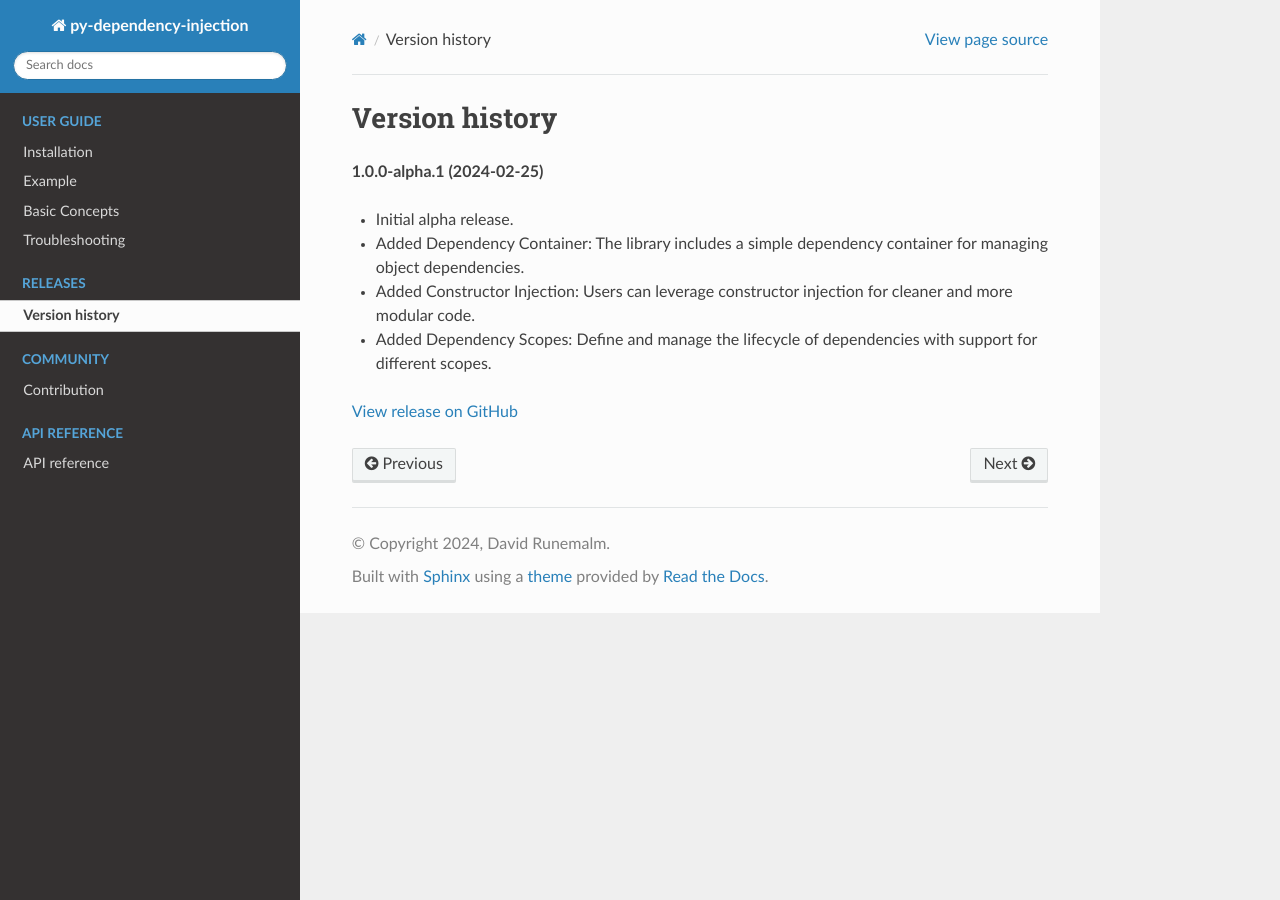
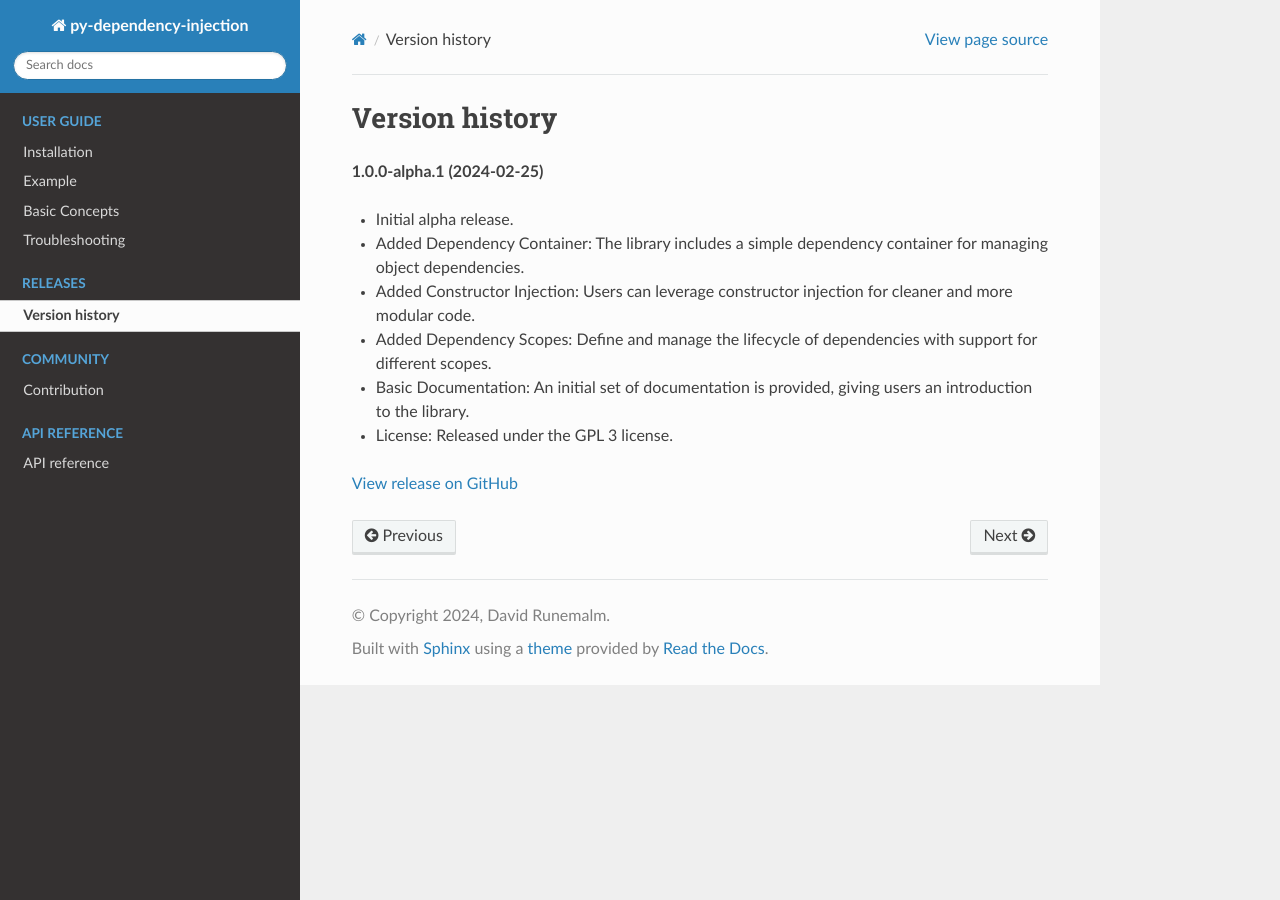
Before and after one commit to runemalm/py-dependency-injection, a Sphinx documentation site: the page built from docs/versionhistory.rst, in a window 1280 px wide. Built offline with Sphinx 7.4.7 and the Read the Docs theme 2.0.0, drawn with Linux system fonts in a browser that asks for light colours.

Commit message:
Update release notes.

```diff
--- a/docs/versionhistory.rst
+++ b/docs/versionhistory.rst
@@ -8,5 +8,7 @@ Version history
 - Added Dependency Container: The library includes a simple dependency container for managing object dependencies.
 - Added Constructor Injection: Users can leverage constructor injection for cleaner and more modular code.
 - Added Dependency Scopes: Define and manage the lifecycle of dependencies with support for different scopes.
+- Basic Documentation: An initial set of documentation is provided, giving users an introduction to the library.
+- License: Released under the GPL 3 license.
 
 `View release on GitHub <https://github.com/runemalm/py-dependency-injection/releases/tag/v1.0.0-alpha.1>`_
```
Also changed, not shown: README.md (+2 -0 lines).
